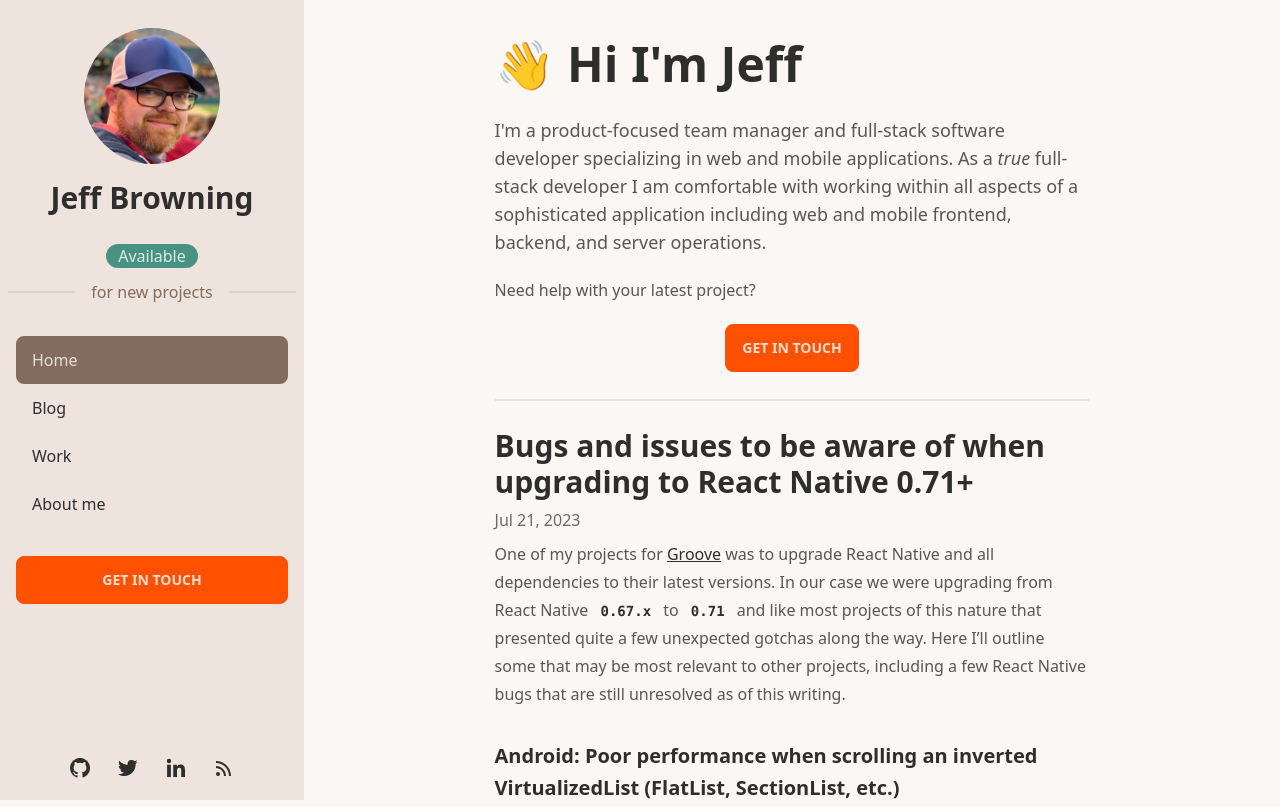
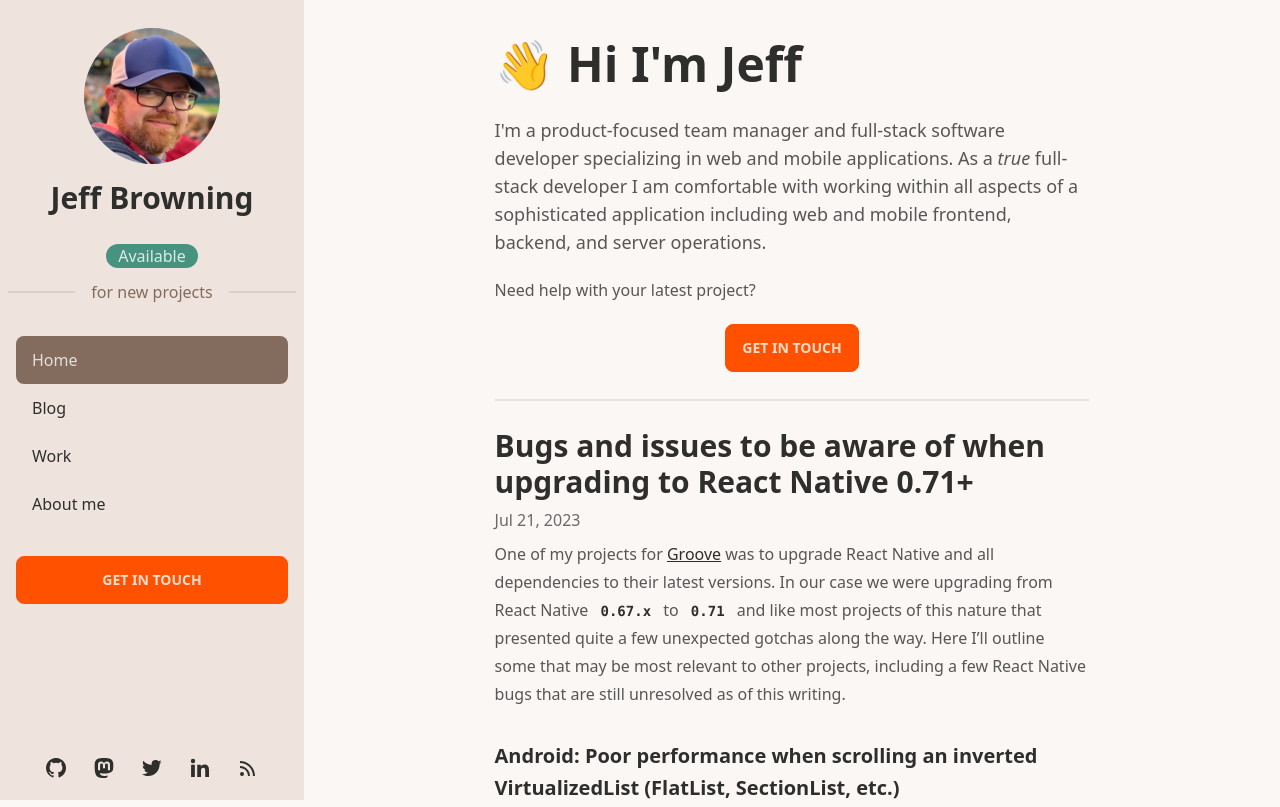
Before and after one commit to gotenoctober/gotenoctober.github.io, an Astro site: page / in a window 1280 px wide. Shown: the top 807 px of the page. Built offline with nearby package versions, Linux system fonts and the light colour scheme; Astro itself is replaced by a stand-in of ours.

Commit message:
Add link to Mastodon

```diff
--- a/src/components/SideBarFooter.astro
+++ b/src/components/SideBarFooter.astro
@@ -18,6 +18,26 @@
         fill-rule="evenodd"
         clip-rule="evenodd"
         d="M12.026 2c-5.509 0-9.974 4.465-9.974 9.974 0 4.406 2.857 8.145 6.821 9.465.499.09.679-.217.679-.481 0-.237-.008-.865-.011-1.696-2.775.602-3.361-1.338-3.361-1.338-.452-1.152-1.107-1.459-1.107-1.459-.905-.619.069-.605.069-.605 1.002.07 1.527 1.028 1.527 1.028.89 1.524 2.336 1.084 2.902.829.091-.645.351-1.085.635-1.334-2.214-.251-4.542-1.107-4.542-4.93 0-1.087.389-1.979 1.024-2.675-.101-.253-.446-1.268.099-2.64 0 0 .837-.269 2.742 1.021a9.582 9.582 0 0 1 2.496-.336 9.554 9.554 0 0 1 2.496.336c1.906-1.291 2.742-1.021 2.742-1.021.545 1.372.203 2.387.099 2.64.64.696 1.024 1.587 1.024 2.675 0 3.833-2.33 4.675-4.552 4.922.355.308.675.916.675 1.846 0 1.334-.012 2.41-.012 2.737 0 .267.178.577.687.479C19.146 20.115 22 16.379 22 11.974 22 6.465 17.535 2 12.026 2z"
+      ></path>
+    </svg>
+  </a>
+  <a
+    href="https://mastodon.social/@jeffbrowning"
+    target="_blank"
+    class="mx-3"
+    aria-label="Mastodon"
+    title="Mastodon"
+    rel="me"
+  >
+    <svg
+      xmlns="http://www.w3.org/2000/svg"
+      width="24"
+      height="24"
+      viewBox="0 0 24 24"
+      style="fill: currentColor;transform: ;msFilter:;"
+    >
+      <path
+        d="M21.327 8.566c0-4.339-2.843-5.61-2.843-5.61-1.433-.658-3.894-.935-6.451-.956h-.063c-2.557.021-5.016.298-6.45.956 0 0-2.843 1.272-2.843 5.61 0 .993-.019 2.181.012 3.441.103 4.243.778 8.425 4.701 9.463 1.809.479 3.362.579 4.612.51 2.268-.126 3.541-.809 3.541-.809l-.075-1.646s-1.621.511-3.441.449c-1.804-.062-3.707-.194-3.999-2.409a4.523 4.523 0 0 1-.04-.621s1.77.433 4.014.536c1.372.063 2.658-.08 3.965-.236 2.506-.299 4.688-1.843 4.962-3.254.434-2.223.398-5.424.398-5.424zm-3.353 5.59h-2.081V9.057c0-1.075-.452-1.62-1.357-1.62-1 0-1.501.647-1.501 1.927v2.791h-2.069V9.364c0-1.28-.501-1.927-1.502-1.927-.905 0-1.357.546-1.357 1.62v5.099H6.026V8.903c0-1.074.273-1.927.823-2.558.566-.631 1.307-.955 2.228-.955 1.065 0 1.872.409 2.405 1.228l.518.869.519-.869c.533-.819 1.34-1.228 2.405-1.228.92 0 1.662.324 2.228.955.549.631.822 1.484.822 2.558v5.253z"
       ></path>
     </svg>
   </a>
@@ -57,7 +77,6 @@
       ></path>
     </svg>
   </a>
-
   <a
     href="/rss.xml"
     target="_blank"
```
